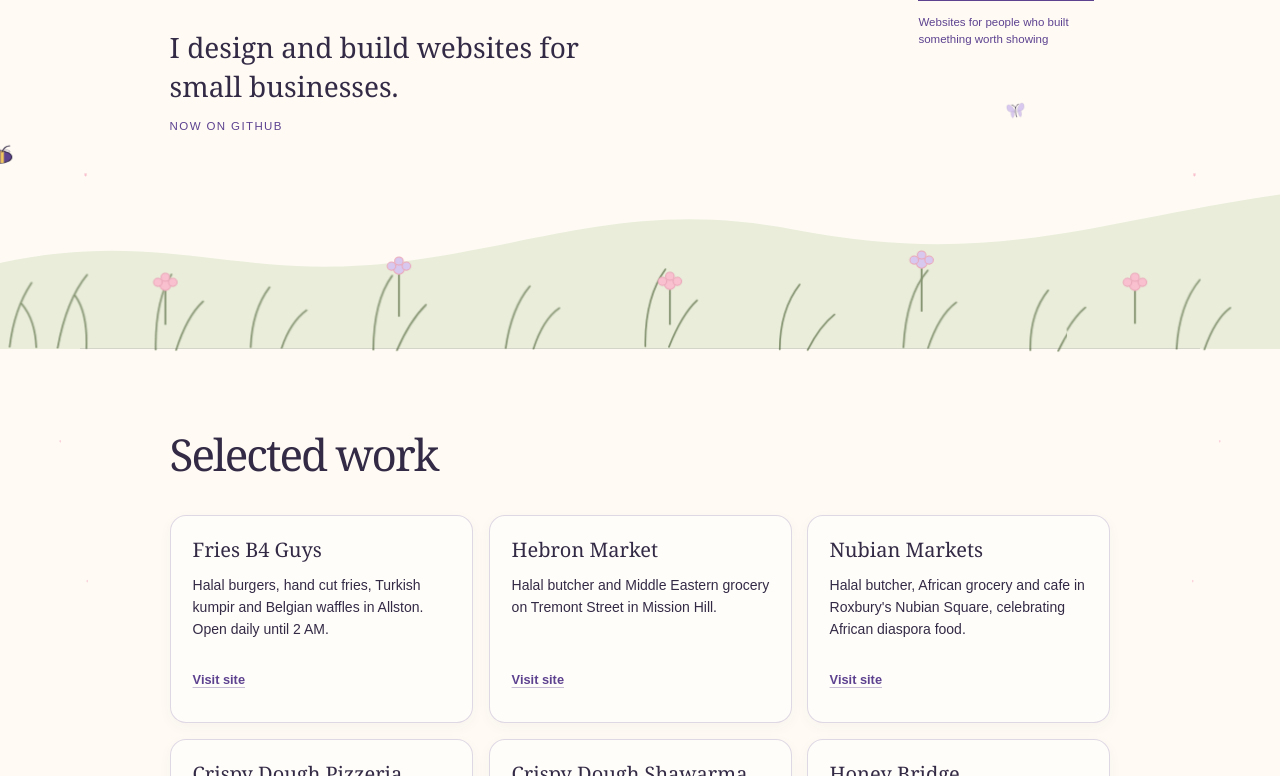
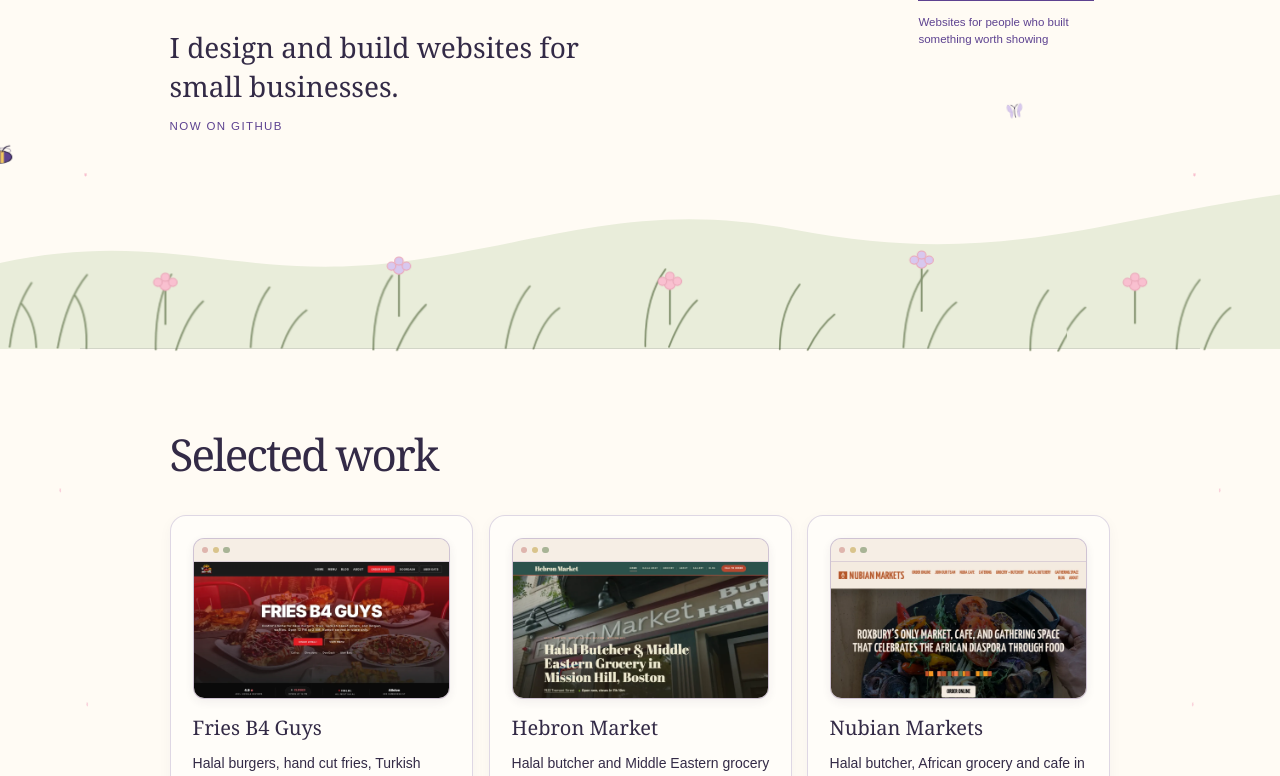
Before and after one commit to techmasterclaude/yasmeen-calling-card, a Next.js app: page / in a window 1280 px wide. Shown: the part 424-1200 px from the top of the page. Built offline with nearby package versions, Linux system fonts and the light colour scheme.

Commit message:
Add linked homepage previews to selected work

```diff
--- a/app/globals.css
+++ b/app/globals.css
@@ -665,6 +665,70 @@
   box-shadow: 0 10px 24px rgb(51 42 70 / 9%);
 }
 
+.project-preview {
+  display: flex;
+  width: 100%;
+  aspect-ratio: 16 / 10;
+  flex-direction: column;
+  overflow: hidden;
+  margin-bottom: 1.1rem;
+  border: 1px solid rgb(93 66 144 / 28%);
+  border-radius: 0.7rem;
+  background: #fbf5ed;
+  box-shadow: 0 3px 10px rgb(51 42 70 / 7%);
+  text-decoration: none;
+}
+
+.preview-browser-bar {
+  display: flex;
+  height: 1.45rem;
+  flex: 0 0 1.45rem;
+  align-items: center;
+  gap: 0.28rem;
+  padding-inline: 0.55rem;
+  border-bottom: 1px solid rgb(93 66 144 / 18%);
+  background: #f6eee5;
+}
+
+.preview-dot {
+  width: 0.38rem;
+  height: 0.38rem;
+  border-radius: 50%;
+  background: #dfb5ad;
+}
+
+.preview-dot:nth-child(2) {
+  background: #d9c48c;
+}
+
+.preview-dot:nth-child(3) {
+  background: #a8b496;
+}
+
+.preview-screen {
+  display: block;
+  min-height: 0;
+  flex: 1 1 auto;
+  overflow: hidden;
+  background: #f4eee7;
+}
+
+.project-preview-image {
+  display: block;
+  width: 100%;
+  height: auto;
+  min-height: 100%;
+  object-fit: cover;
+  object-position: top center;
+  transform: translateY(0);
+  transition: transform 8s cubic-bezier(0.22, 1, 0.36, 1);
+}
+
+.project-preview:focus-visible {
+  outline: 2px solid var(--garden-purple);
+  outline-offset: 3px;
+}
+
 .card-blossom {
   position: absolute;
   top: -0.7rem;
@@ -693,6 +757,10 @@
   .project-card:focus-within .card-blossom {
     opacity: 1;
     transform: scale(1) rotate(0deg);
+  }
+
+  .project-card:hover .project-preview-image {
+    transform: translateY(-8%);
   }
 }
 
@@ -1108,6 +1176,11 @@
     transform: none !important;
   }
 
+  .project-preview-image {
+    transform: none !important;
+    transition: none !important;
+  }
+
   .motion-ready .scroll-reveal:not(.is-visible) {
     opacity: 1;
     transform: none;
--- a/app/page.tsx
+++ b/app/page.tsx
@@ -10,31 +10,37 @@ const projects = [
   {
     name: 'Fries B4 Guys',
     description: 'Halal burgers, hand cut fries, Turkish kumpir and Belgian waffles in Allston. Open daily until 2 AM.',
+    image: '/work/fries-b4-guys.webp',
     url: 'https://friesb4guys.boston',
   },
   {
     name: 'Hebron Market',
     description: 'Halal butcher and Middle Eastern grocery on Tremont Street in Mission Hill.',
+    image: '/work/hebron-market.webp',
     url: 'https://hebron-market.com',
   },
   {
     name: 'Nubian Markets',
     description: "Halal butcher, African grocery and cafe in Roxbury's Nubian Square, celebrating African diaspora food.",
+    image: '/work/nubian-markets.webp',
     url: 'https://nubianmarkets.com',
   },
   {
     name: 'Crispy Dough Pizzeria',
     description: 'Halal pizzeria in Mission Hill. Fresh dough pizza, calzones, subs and pasta, open until 3 AM on weekends.',
+    image: '/work/crispy-dough-pizza.webp',
     url: 'https://crispydoughpizza.com',
   },
   {
     name: 'Crispy Dough Shawarma',
     description: 'Chicken shawarma cut off the spit and wrapped to order. Opening soon on Tremont Street.',
+    image: '/work/crispy-dough-shawarma.webp',
     url: 'https://crispydoughshawarma.com',
   },
   {
     name: 'Honey Bridge',
     description: 'Restaurant marketing and consulting, with halal restaurants as the specialty.',
+    image: '/work/honey-bridge.webp',
     url: 'https://gohoneybridge.com',
   },
 ]
@@ -343,6 +349,24 @@ export default function Page() {
                   <path d="M18 8c-5-7-12-2-8 4-7 3-3 10 3 8 1 8 10 7 10 1 7 4 12-4 5-8 4-7-3-12-8-4Z" />
                   <circle cx="18" cy="17" r="3" />
                 </svg>
+                <a className="project-preview" href={project.url} target="_blank" rel="noopener">
+                  <span className="preview-browser-bar" aria-hidden="true">
+                    <span className="preview-dot" />
+                    <span className="preview-dot" />
+                    <span className="preview-dot" />
+                  </span>
+                  <span className="preview-screen">
+                    <img
+                      className="project-preview-image"
+                      src={project.image}
+                      alt={`Homepage of ${project.name}`}
+                      width={1200}
+                      height={750}
+                      loading="lazy"
+                      decoding="async"
+                    />
+                  </span>
+                </a>
                 <h3 className="project-name">{project.name}</h3>
                 <p className="project-description">{project.description}</p>
                 <a className="project-link" href={project.url} target="_blank" rel="noopener">Visit site</a>
```
